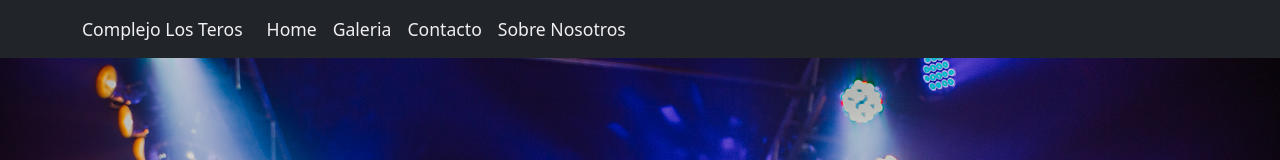
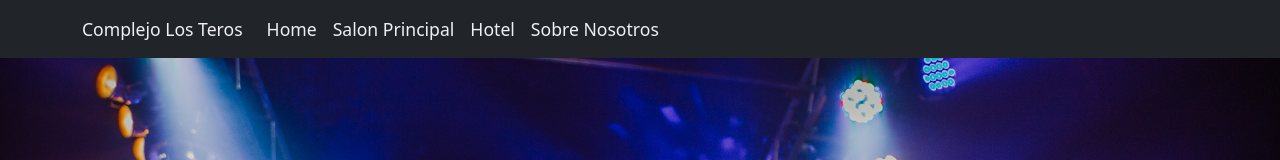
Before and after one commit to EcheCostabel/losTeros, a React (Create React App) app: page / in a window 1280 px wide. Shown: the top 160 px of the page. Built offline with nearby package versions, Linux system fonts and the light colour scheme.

Commit message:
Link a hotel

```diff
--- a/src/components/NavBar/navBar.js
+++ b/src/components/NavBar/navBar.js
@@ -17,10 +17,10 @@ function navBar() {
               Home
             </Nav.Link>
             <Nav.Link href="#gallery" className="navLinks">
-              Galeria
+              Salon Principal
             </Nav.Link>
-            <Nav.Link href="#contact" className="navLinks">
-              Contacto
+            <Nav.Link href="#hotel" className="navLinks">
+              Hotel
             </Nav.Link>
             <Nav.Link href="#link3" className="navLinks">
               Sobre Nosotros
```
